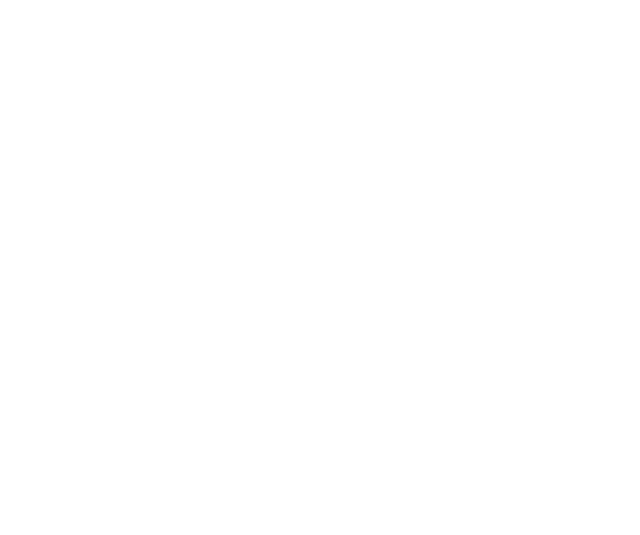
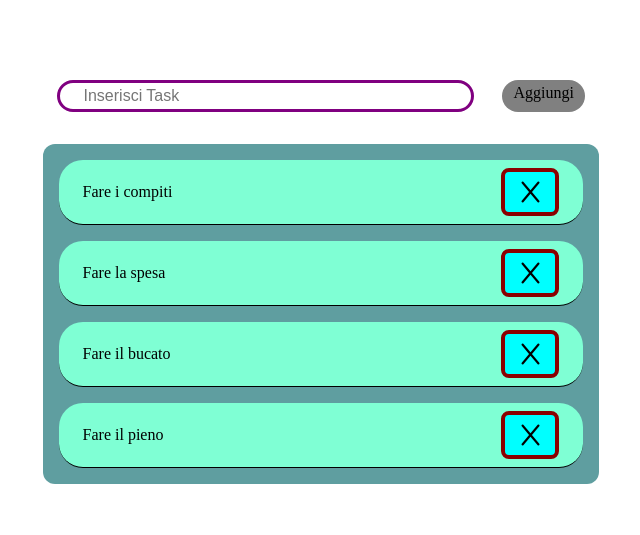
Before and after one commit to Vadim-Cr/vue-todolist, a plain HTML site: page index.html in a window 1280 px wide. Shown: the whole page, without its empty margins (319-959 px from the left). Drawn offline with nearby package versions, Linux system fonts and the light colour scheme.

Commit message:
milestone 1, done

```diff
--- a/index.html
+++ b/index.html
@@ -5,11 +5,26 @@
     <meta http-equiv="X-UA-Compatible" content="IE=edge">
     <meta name="viewport" content="width=device-width, initial-scale=1.0">
     <link rel="stylesheet" href="style.css">
+    <link rel="stylesheet" href="https://cdnjs.cloudflare.com/ajax/libs/font-awesome/6.4.0/css/all.min.css" integrity="sha512-iecdLmaskl7CVkqkXNQ/ZH/XLlvWZOJyj7Yy7tcenmpD1ypASozpmT/E0iPtmFIB46ZmdtAc9eNBvH0H/ZpiBw==" crossorigin="anonymous" referrerpolicy="no-referrer" />
     <title>ToDoList</title>
 </head>
 <body>
+    <div id="App" class="container">
+        <div class="subContainer">
+            <input type="text" placeholder="Inserisci Task">
+            <label> Aggiungi </label>
+        </div>
 
+        <ul>
+            <li v-for="task in tasks">
+              {{ task }}
+              <button>
+                <i class="fa-regular fa-x"></i>
+              </button>
+            </li>
+          </ul>
 
+    </div>
 
 
     <script src="https://unpkg.com/vue@3/dist/vue.global.js"></script>
--- a/logic.js
+++ b/logic.js
@@ -0,0 +1,41 @@
+// * Rifare l’esercizio della to do list.
+// * formato da due proprietà:
+
+//! MILESTONE 1
+//*  - text, una stringa che indica il testo del task
+    //todo Stampare all’interno di una lista HTML un item per ogni task.
+    const { createApp } = Vue;
+
+    createApp({
+      data() {
+        return {
+          error: false,
+          newTask: "",
+          tasks: [
+            "Fare i compiti",
+            "Fare la spesa",
+            "Fare il bucato",
+            "Fare il pieno"
+          ]
+        };
+      }
+    }).mount("#App");
+
+
+
+//* - done, un booleano (true/false) che indica se il task è stato fatto oppure no
+    //todo Se la proprietà done è uguale a true, visualizzare il testo del task sbarrato.
+
+
+
+//! MILESTONE 2
+//todo Visualizzare a fianco ad ogni item ha una “x”: cliccando su di essa, il task viene rimosso dalla lista.
+
+
+
+
+//! MILESTONE 3
+//todo Predisporre un campo di input testuale
+
+
+// todo Predisporre un pulsante “aggiungi”: cliccando sul pulsante, il testo digitato viene letto e utilizzato per creare un nuovo task, che quindi viene aggiunto alla lista dei task esistenti.
--- a/style.css
+++ b/style.css
@@ -0,0 +1,86 @@
+*{
+    margin: 0%;
+    padding: 0%;
+    box-sizing: border-box;
+}
+
+.container{
+    display: flex;
+    justify-content: center;
+    flex-direction: column;
+    padding: 3rem;
+    width: 80%;
+    margin: auto;
+}
+
+.subContainer{
+    width: 60%;
+    margin: auto;
+    display: flex;
+    justify-content: space-around;
+    padding: 2rem 0;
+}
+
+input{
+    /* text-align: center; */
+    width: 75%;
+    border: 3px solid purple;
+    border-radius: 2rem;
+    height: 2rem;
+    padding:0 1.5rem;
+    font-size: 1rem;
+}
+
+label{
+    display: block;
+    width: 15%;
+    height: 2rem;
+    text-align: center;
+    background-color: gray;
+    border-radius: 2rem;
+    padding: 0.25rem;
+}
+
+
+ul{
+    width: 60%;
+    margin: auto;
+    list-style: none;
+    background-color: cadetblue;
+    border-radius: 0.75rem;
+    padding: 0 1rem;
+}
+
+li{
+    border-bottom: 1px solid black;
+    padding: 0.5rem 1.5rem;
+    border-radius: 1.5rem;
+    background-color: aquamarine;
+    display: flex;
+    justify-content: space-between;
+    align-items: center;
+    margin: 1rem 0;
+}
+
+button{
+    background-color: aqua;
+    padding: 0.5rem 1rem;
+    border-radius: 0.5rem;
+    border: 4px solid darkred
+}
+
+button:hover, label:hover{
+    cursor: pointer;
+}
+
+button:active label:active {
+    background-color: red;
+}
+
+label:active {
+    background-color: lightgreen;
+}
+
+.fa-regular{
+    font-size: 1.5rem;
+}
```
